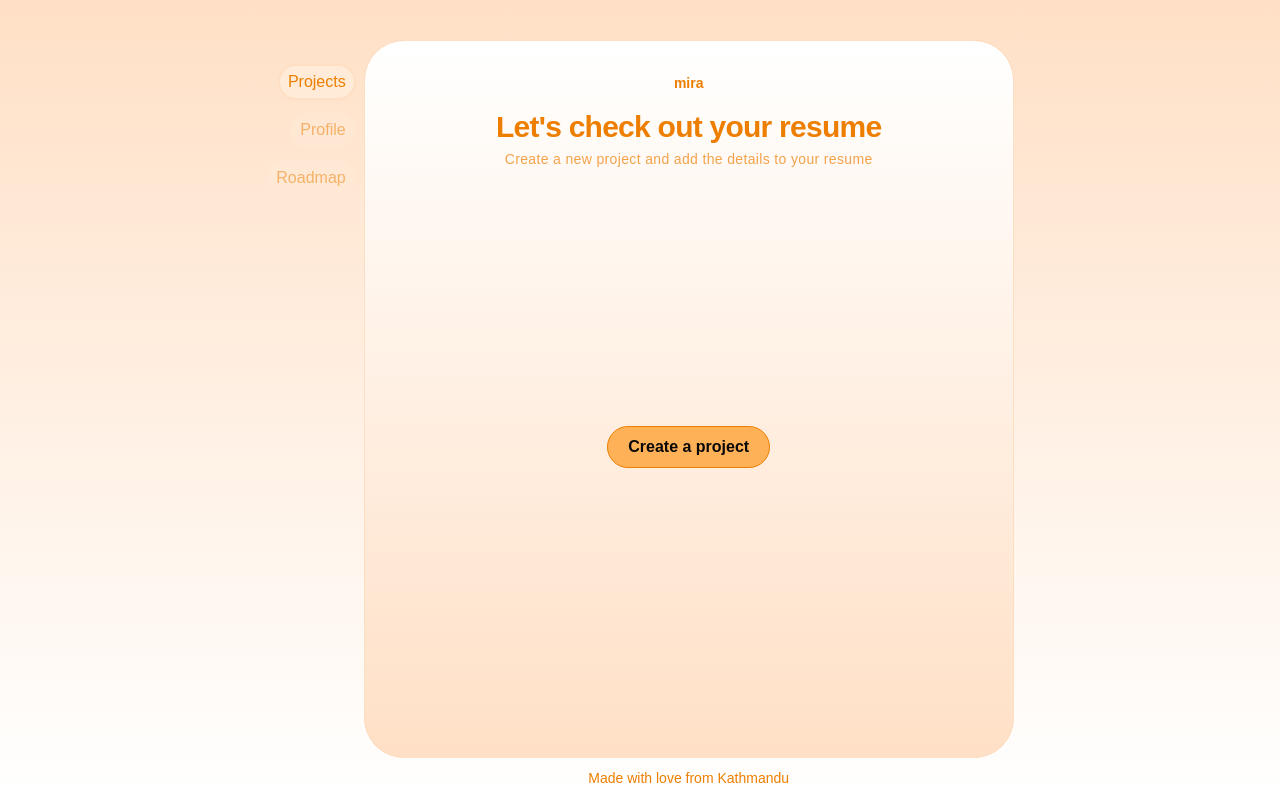
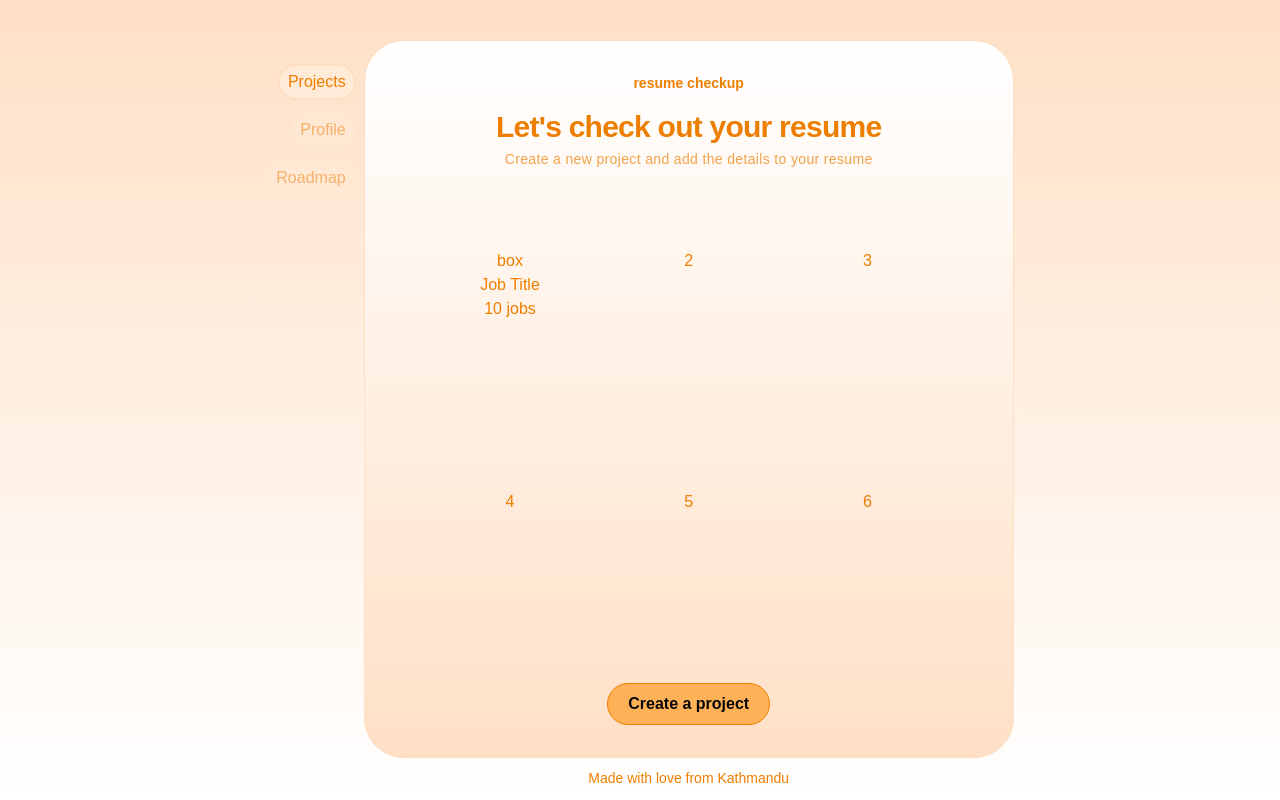
Before and after one commit to dangol-anish/resume-expert, a Next.js app: page /projects in a window 1280 px wide. Built offline with nearby package versions, Linux system fonts and the light colour scheme; a web font is replaced by a local one.

Commit message:
update: resume checkup layout

```diff
--- a/app/projects/page.tsx
+++ b/app/projects/page.tsx
@@ -7,7 +7,7 @@ const brygada = Brygada_1918({ subsets: ["latin"] });
 
 function Projects() {
   return (
-    <div className="h-full flex flex-col w-full p-8 text-primary_color items-center">
+    <div className="h-full flex flex-col w-full p-8 text-primary_color items-center gap-12">
       <div className="flex flex-col items-center ">
         {HeadingItem[0].items.map((item, index) => (
           <div key={index}>
@@ -33,13 +33,28 @@ function Projects() {
           </div>
         ))}
       </div>
-      <div className="h-full w-full flex justify-center items-center">
-        <Link
-          href="/projects/add"
-          className="justify-center items-center bg-[#FFB158] text-a_black border border-primary_color rounded-full font-bold hover:bg-primary_color px-5 py-2"
-        >
-          Create a project
-        </Link>
+      <div className="h-full w-full flex flex-col">
+        <div className="flex-grow px-8 py-4 grid grid-cols-3 gap-4">
+          <div className=" p-4 text-center">
+            <div>box</div>
+            <p>Job Title</p>
+            <p>10 jobs</p>
+          </div>
+          <div className=" p-4 text-center">2</div>
+          <div className=" p-4 text-center">3</div>
+          <div className=" p-4 text-center">4</div>
+          <div className=" p-4 text-center">5</div>
+          <div className=" p-4 text-center">6</div>
+        </div>
+
+        <div className="w-full flex justify-center mt-4">
+          <Link
+            href="/projects/add"
+            className="flex justify-center items-center bg-[#FFB158] text-a_black border border-primary_color rounded-full font-bold hover:bg-primary_color px-5 py-2"
+          >
+            Create a project
+          </Link>
+        </div>
       </div>
     </div>
   );
--- a/data.ts
+++ b/data.ts
@@ -3,7 +3,7 @@ export const HeadingItem = [
     page: "Project Section",
     items: [
       {
-        title: "mira",
+        title: "resume checkup",
       },
       {
         main_heading: "Let's check out your resume",
```
